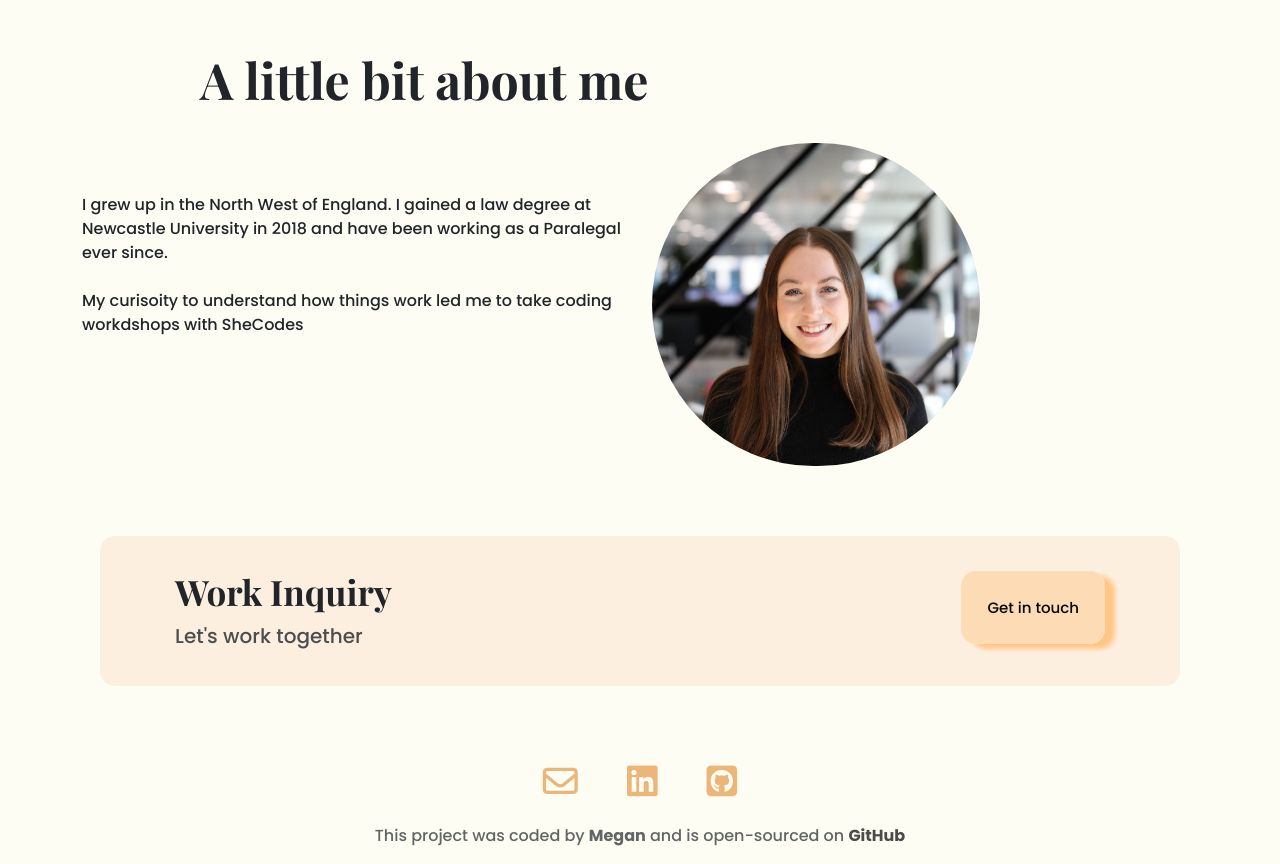
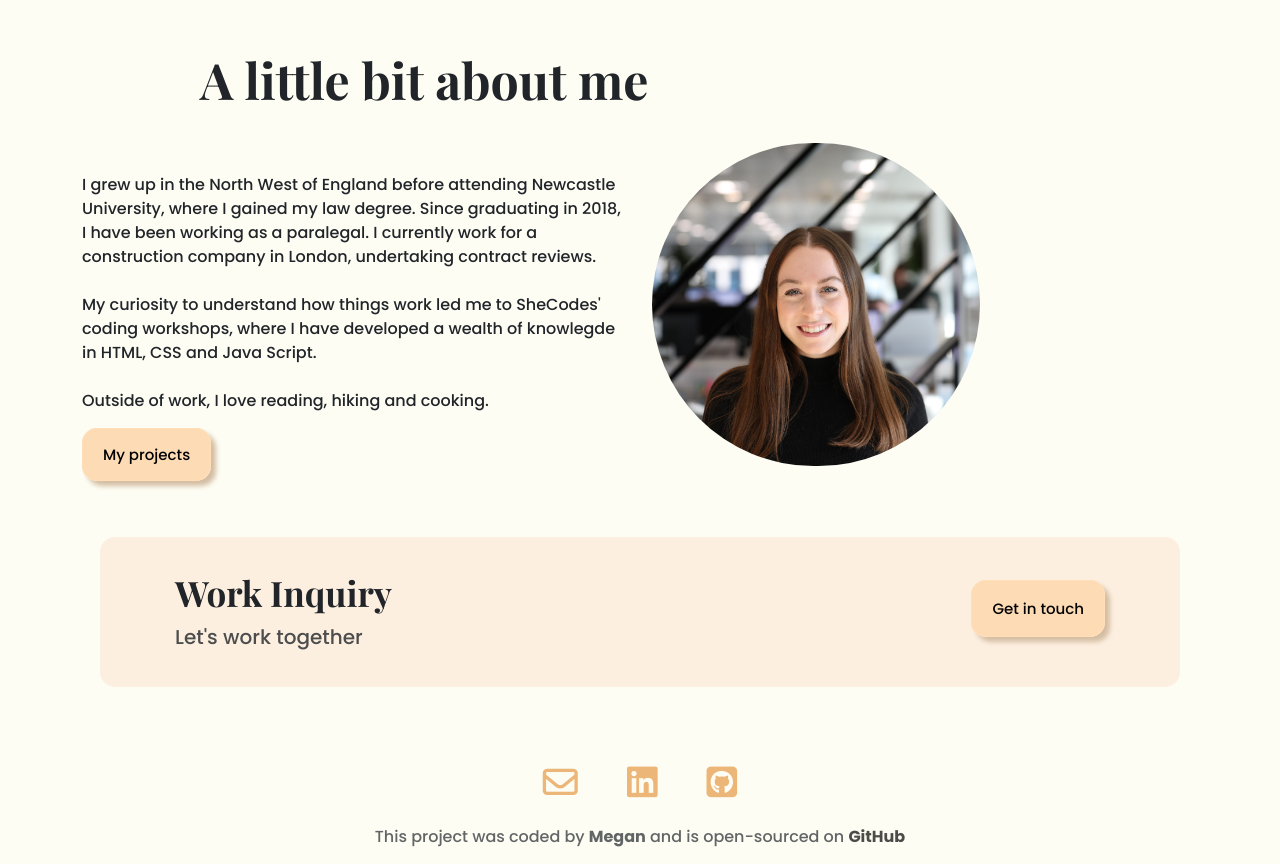
Before and after one commit to meganprice27/portfolio, a plain HTML site: page about.html in a window 1280 px wide. Drawn offline with nearby package versions, Linux system fonts and the light colour scheme.

Commit message:
Updated about me content and added button to link to projects

```diff
--- a/about.html
+++ b/about.html
@@ -38,14 +38,18 @@
 <div class="container about-section">
     <div class="row">
         <div class="col-6">
-<p>I grew up in the North West of England. I gained a law degree at Newcastle University in 2018 and have been working as a Paralegal ever since.
+<p>I grew up in the North West of England before attending Newcastle University, where I gained my law degree. Since graduating in 2018, I have been working as a paralegal. I currently work for a construction company in London, undertaking contract reviews.
 </br>
 </br>
-    My curisoity to understand how things work led me to take coding workdshops with SheCodes
+    My curiosity to understand how things work led me to SheCodes' coding workshops, where I have developed a wealth of knowlegde in HTML, CSS and Java Script.
+</br>
+</br>
+Outside of work, I love reading, hiking and cooking.
 </p>
+<div class="project-link"><a href="/">My projects</a></div>
         </div>
         <div class="col-6">
-            <img src="images/Megan Price image.JPG" class="img-fluid personal-image"/>
+            <img src="images/Megan Price image.JPG" class="img-fluid"/>
         </div>
     </div>
 
--- a/styles/styles.css
+++ b/styles/styles.css
@@ -65,6 +65,39 @@ h3 {
     border-radius: 20px;
 }
 
+.about-me-title {
+  text-align: left;
+  padding: 50px 0 25px 200px;
+  font-size: 50px;
+}
+
+.about-section p {
+margin: 30px 0;
+line-height: 1.5;
+}
+
+.about-section img {
+  max-width: 60%;
+  border-radius: 250px;
+
+}
+
+.about-section a {
+  font-size: 15px;
+  text-decoration: none;
+  padding: 15px 20px;
+  background-color: rgb(253, 220, 181);
+  border-radius: 15px;
+  border: 0.5px solid rgb(255, 222, 184);
+  box-shadow: 5px 5px 5px rgb(212, 189, 162);
+  color: black;
+}
+
+.about-section a:hover {
+  background: rgb(255, 228, 198);
+}
+
+
 .contact-box {
   background-color: var(--brand-color);;
   padding: 35px 75px;
@@ -84,11 +117,11 @@ h3 {
 .contact-link a {
   font-size: 15px;
   text-decoration: none;
-  padding: 25px;
+  padding: 17px 20px;
   background-color: rgb(253, 220, 181);
   border-radius: 15px;
   border: 0.5px solid rgb(255, 222, 184);
-  box-shadow: 10px 5px 5px rgb(255, 198, 133);
+  box-shadow: 5px 5px 5px rgb(212, 189, 162);
   color: black;
 }
 
@@ -117,21 +150,6 @@ h3 {
   color: black;
 }
 
-.about-me-title {
-  text-align: left;
-  padding: 50px 0 25px 200px;
-  font-size: 50px;
-}
-
-.about-section p {
-margin: 50px 0;
-}
-
-.personal-image {
-  max-width: 60%;
-  border-radius: 200px;
-
-}
 
 @media (max-width: 576px) {
   h1 {
```
Also changed, not shown: index.html (+1 -1 lines).
